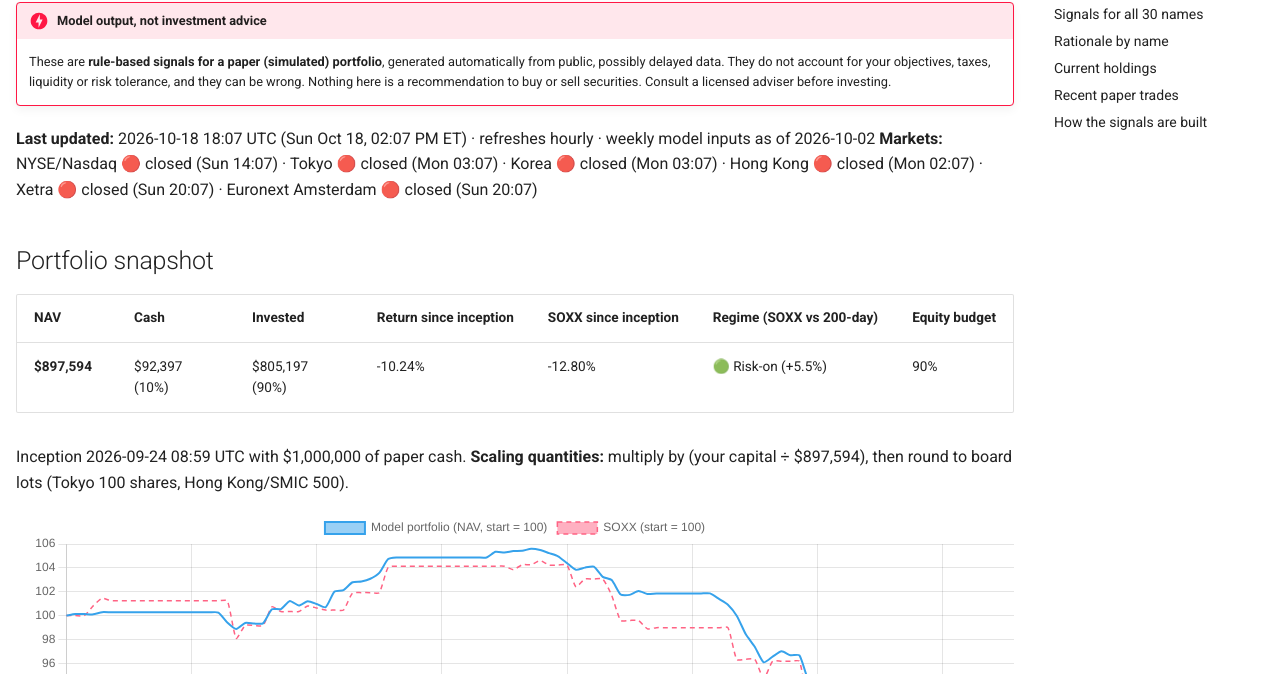
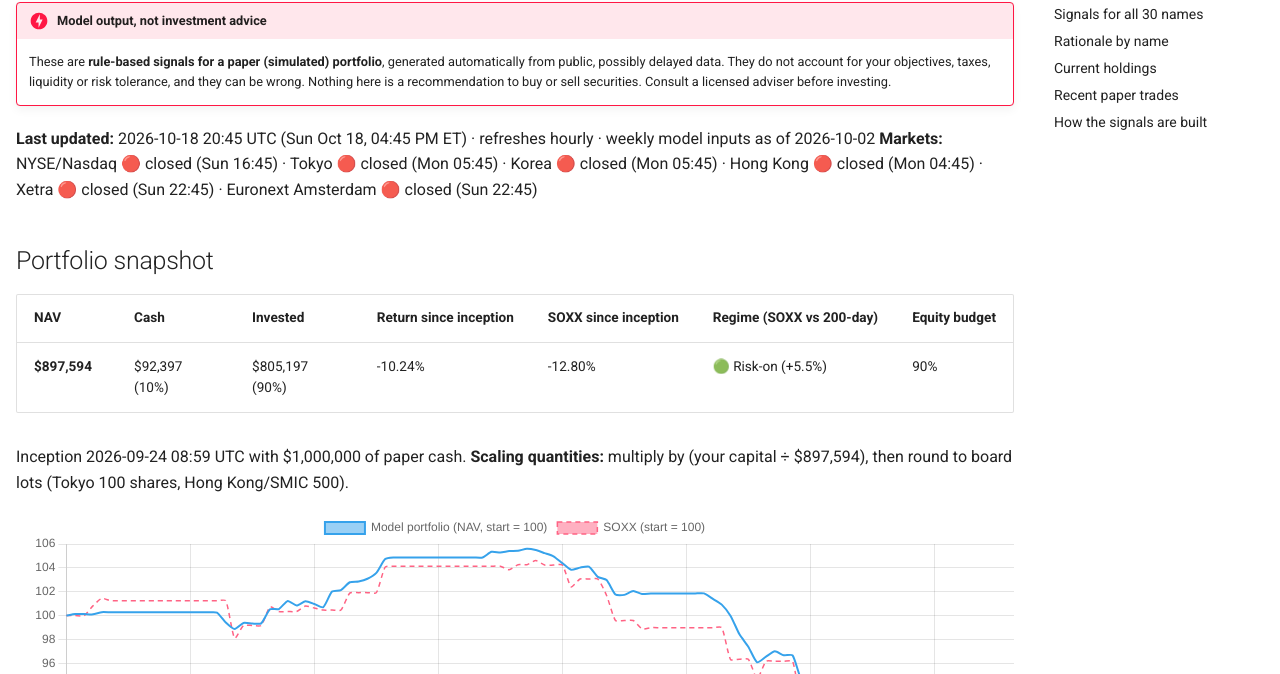
Before and after one commit to findnavish/InvestmentOpportunities, an MkDocs documentation site: the page built from docs/trade-signals/index.md, in a window 1280 px wide and 900 px high. Shown: the part 226-900 px from the top of the window. Built offline with MkDocs 1.6.1 and Material for MkDocs 9.7.7, drawn with Linux system fonts in a browser that asks for light colours; comment, search, counter and statistics services are not loaded.

Commit message:
Signals update 2026-10-18 20:45 UTC

```diff
--- a/docs/trade-signals/index.md
+++ b/docs/trade-signals/index.md
@@ -8,8 +8,8 @@ hide:
 !!! danger "Model output, not investment advice"
     These are **rule-based signals for a paper (simulated) portfolio**, generated automatically from public, possibly delayed data. They do not account for your objectives, taxes, liquidity or risk tolerance, and they can be wrong. Nothing here is a recommendation to buy or sell securities. Consult a licensed adviser before investing.
 
-**Last updated:** 2026-10-18 18:07 UTC (Sun Oct 18, 02:07 PM ET) · refreshes hourly · weekly model inputs as of 2026-10-02
-**Markets:** NYSE/Nasdaq 🔴 closed (Sun 14:07) · Tokyo 🔴 closed (Mon 03:07) · Korea 🔴 closed (Mon 03:07) · Hong Kong 🔴 closed (Mon 02:07) · Xetra 🔴 closed (Sun 20:07) · Euronext Amsterdam 🔴 closed (Sun 20:07)
+**Last updated:** 2026-10-18 20:45 UTC (Sun Oct 18, 04:45 PM ET) · refreshes hourly · weekly model inputs as of 2026-10-02
+**Markets:** NYSE/Nasdaq 🔴 closed (Sun 16:45) · Tokyo 🔴 closed (Mon 05:45) · Korea 🔴 closed (Mon 05:45) · Hong Kong 🔴 closed (Mon 04:45) · Xetra 🔴 closed (Sun 22:45) · Euronext Amsterdam 🔴 closed (Sun 22:45)
 
 ## Portfolio snapshot
 
```
Also changed, not shown: docs/trade-signals/nav.json (+1 -1 lines).
